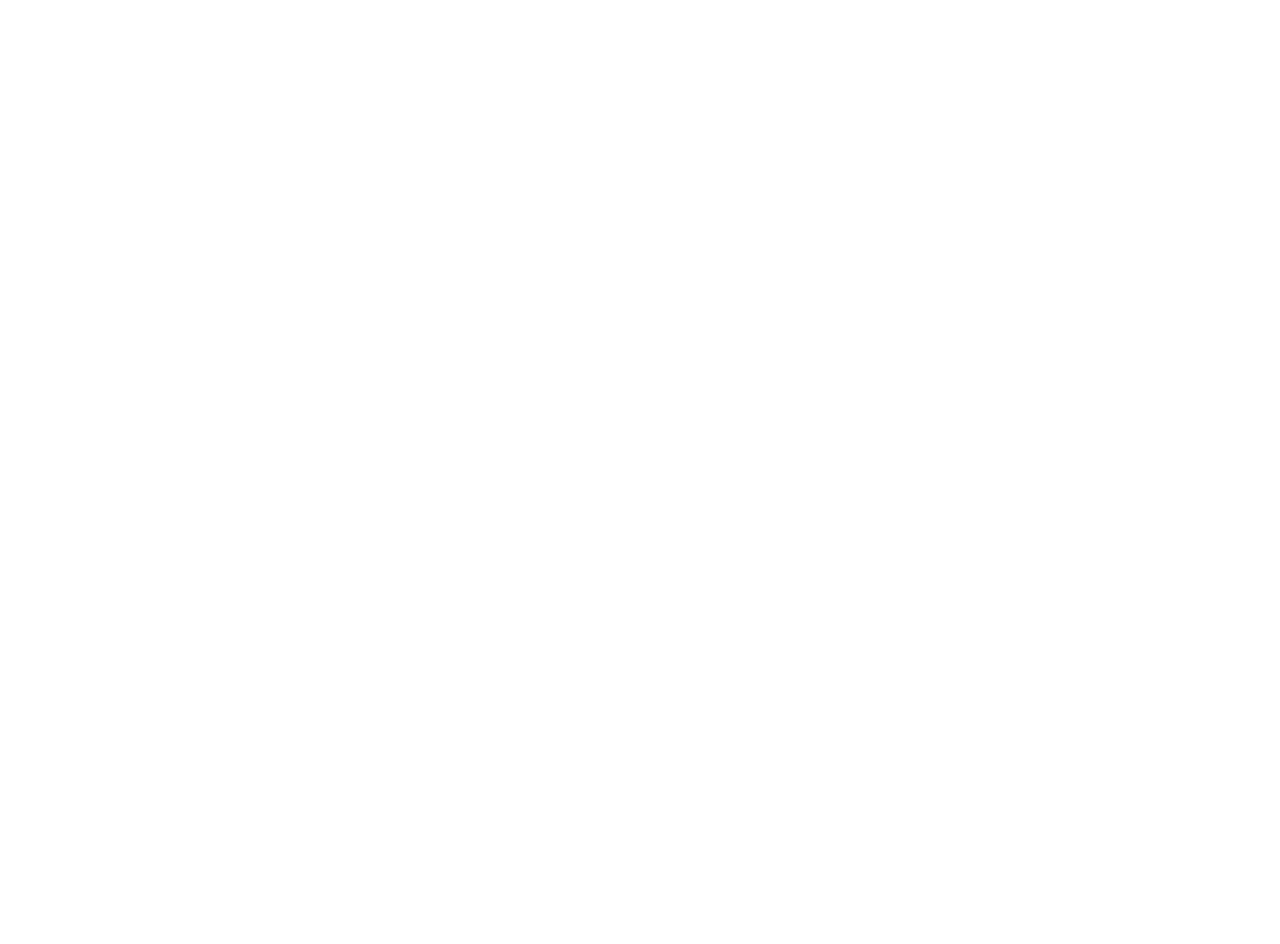
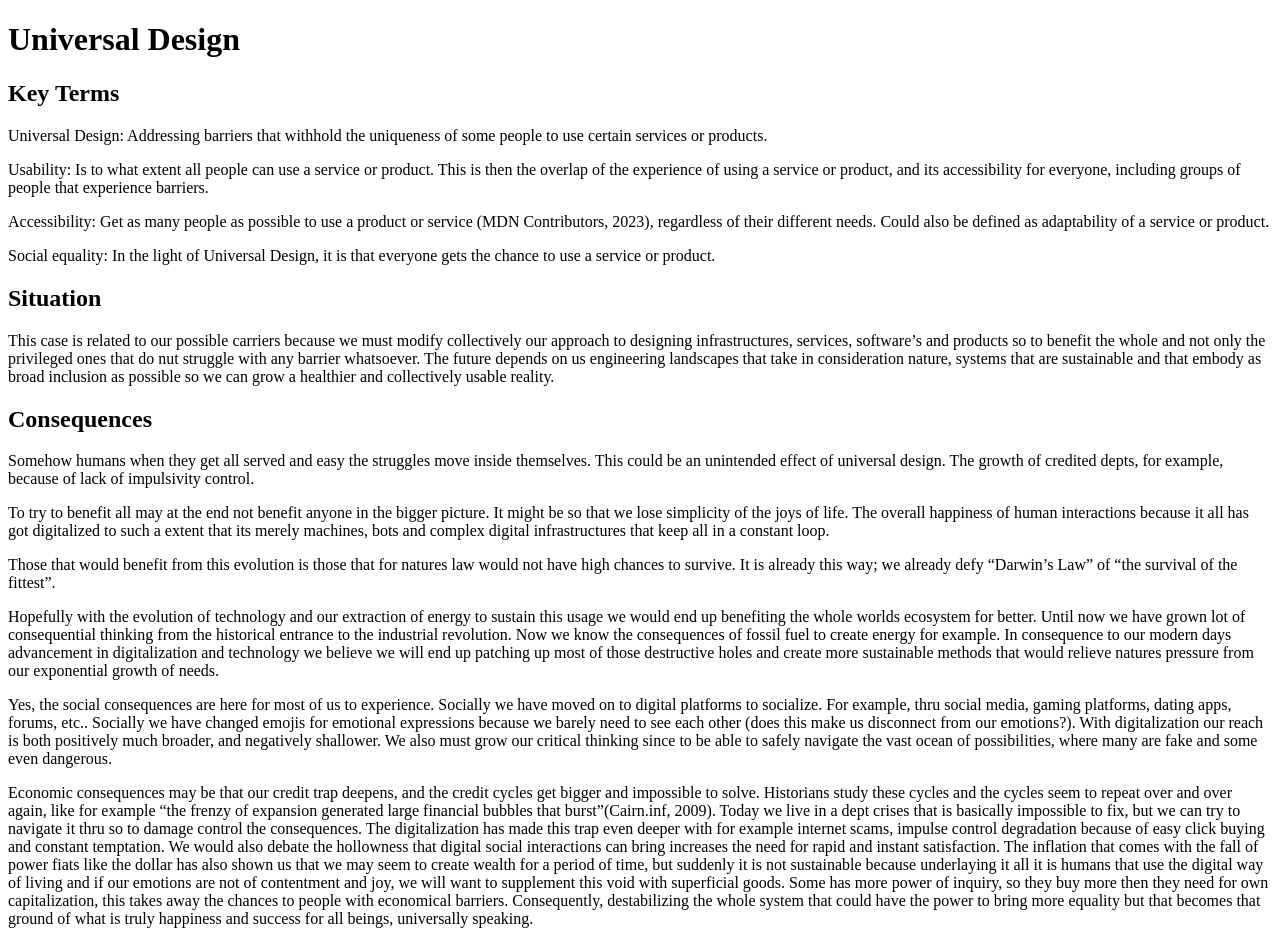
Before and after one commit to Mathias-Evjen/Eksamen, a plain HTML site: page topical.html in a window 1280 px wide. Before the commit the page ends 800 px from the top, so only its background shows below. Drawn offline with Linux system fonts and the light colour scheme.

Commit message:
tekst til topical

```diff
--- a/topical.html
+++ b/topical.html
@@ -6,6 +6,68 @@
     <title>Topical</title>
 </head>
 <body>
-
+    <h1>
+        Universal Design
+    </h1>
+    <h2>
+        Key Terms
+    </h2>
+        <p>Universal Design: Addressing barriers that withhold the uniqueness of some people to use certain services or products.</p>
+        <p>Usability: Is to what extent all people can use a service or product. This is then the overlap of the experience of using a service or product, and its accessibility for everyone, including groups of people that experience barriers.</p>
+        <p>Accessibility: Get as many people as possible to use a product or service (MDN Contributors, 2023), regardless of their different needs. Could also be defined as adaptability of a service or product.</p>
+        <p>Social equality: In the light of Universal Design, it is that everyone gets the chance to use a service or product.</p>
+    <h2>
+        Situation
+    </h2>
+    <p>
+        This case is related to our possible carriers because we must modify collectively our approach to designing infrastructures,
+        services, software’s and products so to benefit the whole and not only the privileged ones that do nut struggle with any
+        barrier whatsoever. The future depends on us engineering landscapes that take in consideration nature, systems that are
+         sustainable and that embody as broad inclusion as possible so we can grow a healthier and collectively usable reality.
+    </p>
+    <h2>
+        Consequences
+    </h2>
+    <p>
+        Somehow humans when they get all served and easy the struggles move inside themselves. This could be an unintended effect
+        of universal design. The growth of credited depts, for example, because of lack of impulsivity control.
+    </p>
+    <p>
+        To try to benefit all may at the end not benefit anyone in the bigger picture. It might be so that we lose simplicity
+        of the joys of life. The overall happiness of human interactions because it all has got digitalized to such a extent
+        that its merely machines, bots and complex digital infrastructures that keep all in a constant loop.
+    </p>
+    <p>
+        Those that would benefit from this evolution is those that for natures law would not have high chances to survive.
+        It is already this way; we already defy “Darwin’s Law” of “the survival of the fittest”.
+    </p>
+    <p>
+        Hopefully with the evolution of technology and our extraction of energy to sustain this usage we would end up benefiting
+        the whole worlds ecosystem for better. Until now we have grown lot of consequential thinking from the historical entrance
+        to the industrial revolution. Now we know the consequences of fossil fuel to create energy for example. In consequence to
+        our modern days advancement in digitalization and technology we believe we will end up patching up most of those destructive
+        holes and create more sustainable methods that would relieve natures pressure from our exponential growth of needs.
+    </p>
+    <p>
+        Yes, the social consequences are here for most of us to experience. Socially we have moved on to digital platforms to
+        socialize. For example, thru social media, gaming platforms, dating apps, forums, etc.. Socially we have changed emojis
+        for emotional expressions because we barely need to see each other (does this make us disconnect from our emotions?).
+        With digitalization our reach is both positively much broader, and negatively shallower. We also must grow our critical
+        thinking since to be able to safely navigate the vast ocean of possibilities, where many are fake and some even dangerous.
+    </p>
+    <p>
+        Economic consequences may be that our credit trap deepens, and the credit cycles get bigger and impossible to solve.
+        Historians study these cycles and the cycles seem to repeat over and over again, like for example “the frenzy of expansion
+        generated large financial bubbles that burst”(Cairn.inf, 2009). Today we live in a dept crises that is basically impossible
+        to fix, but we can try to navigate it thru so to damage control the consequences. The digitalization has made this trap
+        even deeper with for example internet scams, impulse control degradation because of easy click buying and constant temptation.
+        We would also debate the hollowness that digital social interactions can bring increases the need for rapid and instant
+        satisfaction. The inflation that comes with the fall of power fiats like the dollar has also shown us that we may seem to create
+        wealth for a period of time, but suddenly it is not sustainable because underlaying it all it is humans that use the digital way
+        of living and if our emotions are not of contentment and joy, we will want to supplement this void with superficial goods. Some
+        has more power of inquiry, so they buy more then they need for own capitalization, this takes away the chances to people with
+        economical barriers. Consequently, destabilizing the whole system that could have the power to bring more equality but that
+        becomes that ground of what is truly happiness and success for all beings, universally speaking.
+    </p>
 </body>
 </html>
```
